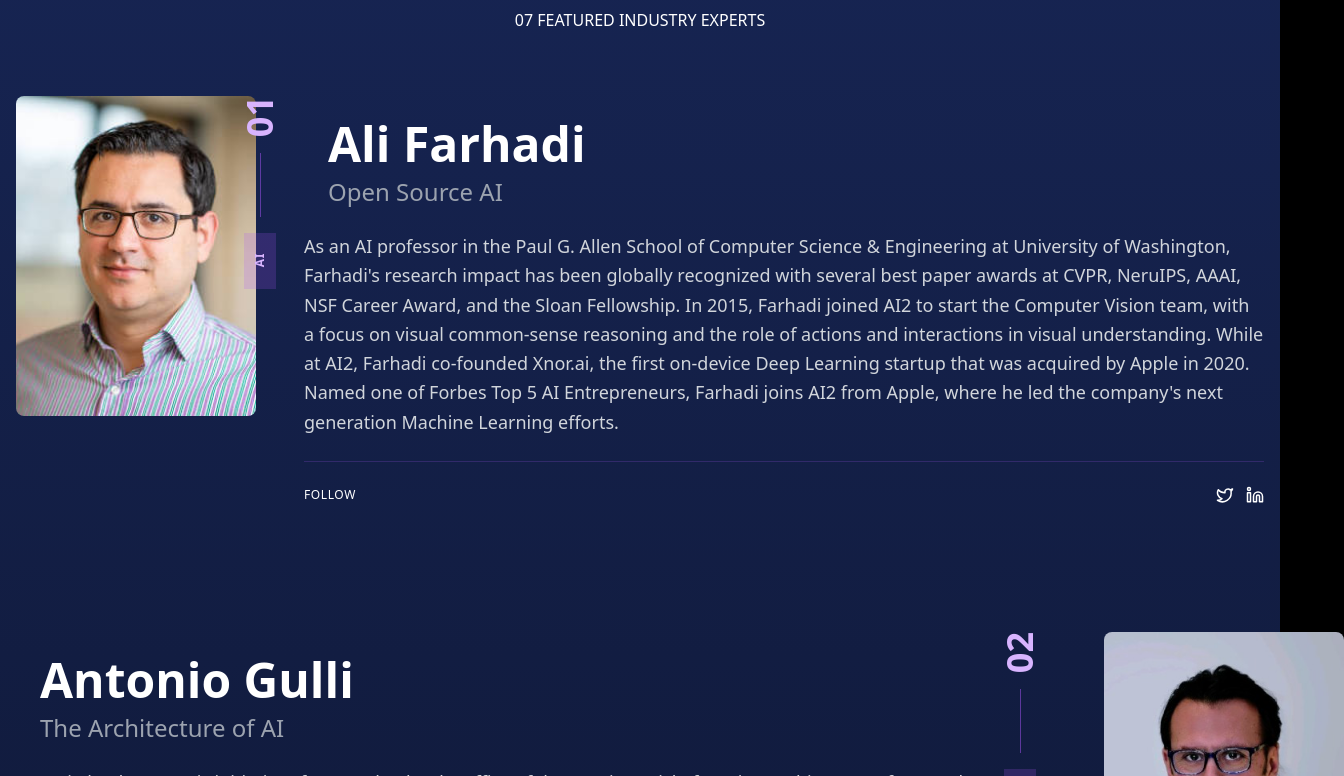
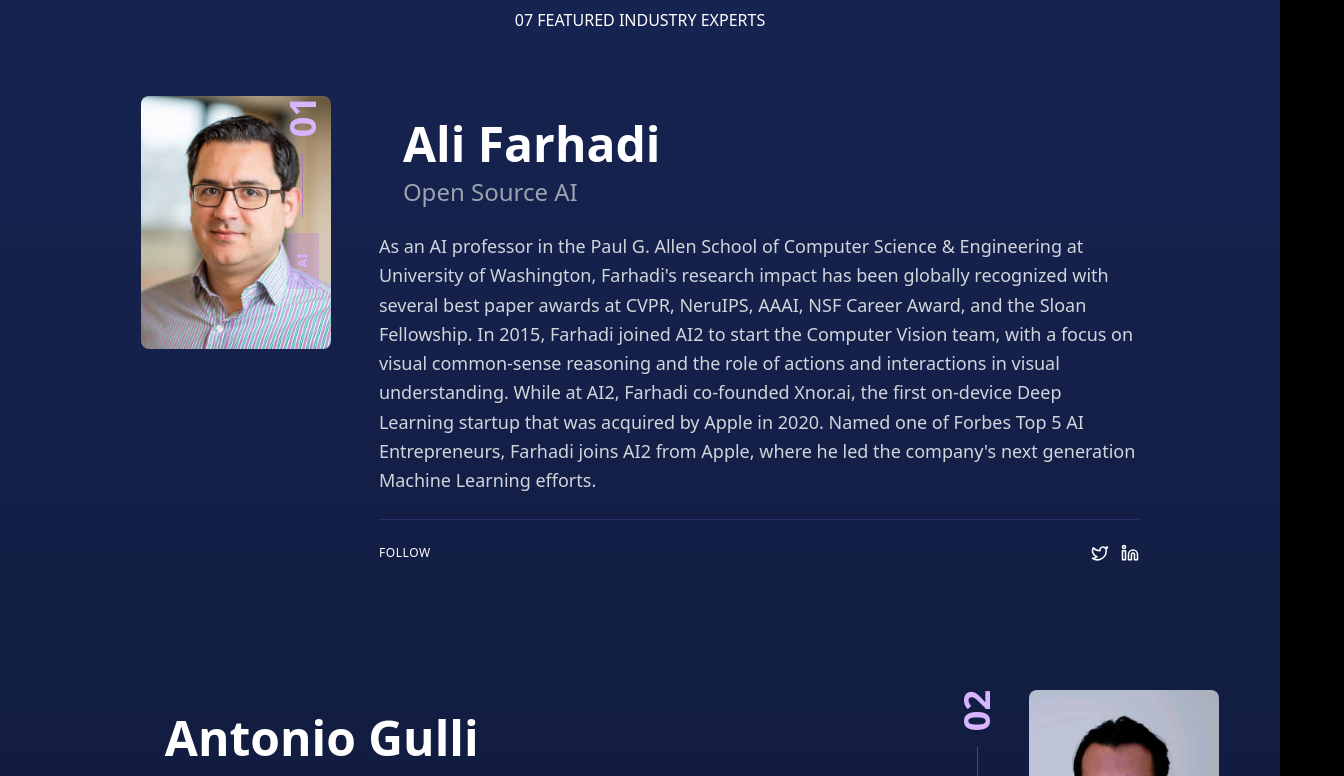
Before and after one commit to TheConstructorsBand/RVRB, a React (Vite) app: page / in a window 1280 px wide. Shown: the part 1364-2140 px from the top of the page, 1344 px wide, since content can reach past the window. Built offline with nearby package versions, Linux system fonts and the light colour scheme.

Commit message:
Add 10% margins to speakers section and move number/category elements to outer margins
Co-Authored-By: marcoa@gmail.com <marcoa@gmail.com>

```diff
--- a/src/App.tsx
+++ b/src/App.tsx
@@ -239,7 +239,8 @@ function App() {
           <h2 className="text-5xl font-bold mb-4 text-center text-purple-300">Speakers</h2>
           <p className="text-center mb-16">07 FEATURED INDUSTRY EXPERTS</p>
 
-          <div className="space-y-32">
+          {/* Added 10% margin on both sides */}
+          <div className="space-y-32 mx-[10%]">
             {speakers.map((speaker) => (
               <div
                 key={speaker.id}
@@ -263,8 +264,8 @@ function App() {
 
                   {/* Speaker Info - Larger fonts */}
                   <div className="w-full md:w-4/5 space-y-6 relative">
-                    {/* Vertical category and number - positioned on the side */}
-                    <div className={`absolute ${speaker.id % 2 === 0 ? 'right-0 mr-[-4rem]' : 'left-0 ml-[-4rem]'} top-0 h-full flex flex-col items-center`}>
+                    {/* Moved vertical category and number to the outer margin */}
+                    <div className={`absolute ${speaker.id % 2 === 0 ? 'right-0 mr-[-6rem]' : 'left-0 ml-[-6rem]'} top-0 h-full flex flex-col items-center`}>
                       <div className="h-full flex flex-col items-center justify-start space-y-4">
                         <div className="text-4xl font-bold text-purple-300 writing-mode-vertical">
                           {speaker.id < 10 ? `0${speaker.id}` : speaker.id}
```
